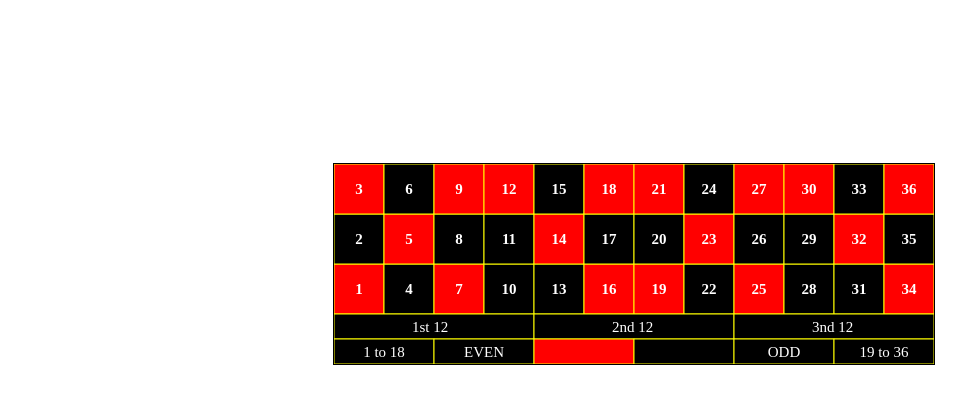
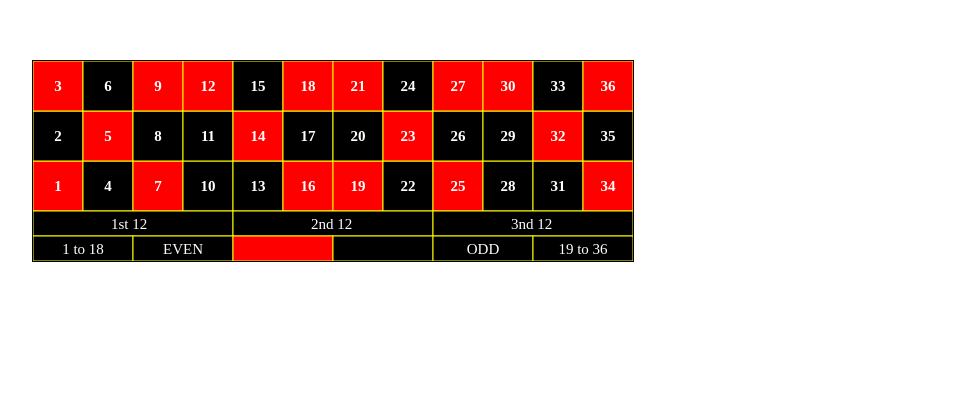
Before and after one commit to AlekseyOk/Roulette, a React (Create React App) app: page / in a window 1280 px wide. Shown: the part 237-640 px from the top of the page, without its empty margins (307-1273 px from the left). Built offline with nearby package versions, Linux system fonts and the light colour scheme; the HTML template or start-up script is replaced by a standard one.

Commit message:
align bettingGreed

```diff
--- a/src/App.scss
+++ b/src/App.scss
@@ -2,6 +2,5 @@
     position: fixed;
     top: 50%;
     left: 50%;
-    width: 200px;
-    height:100px;
+    transform: translate(-50%, -50%);
 }
```
